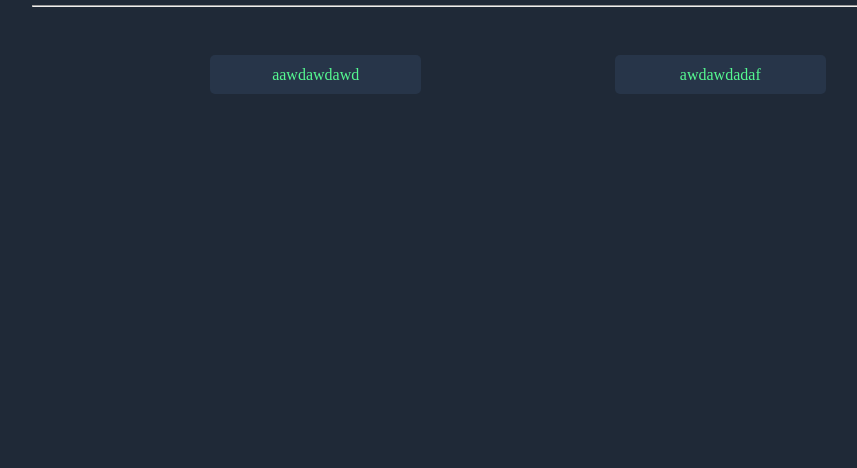
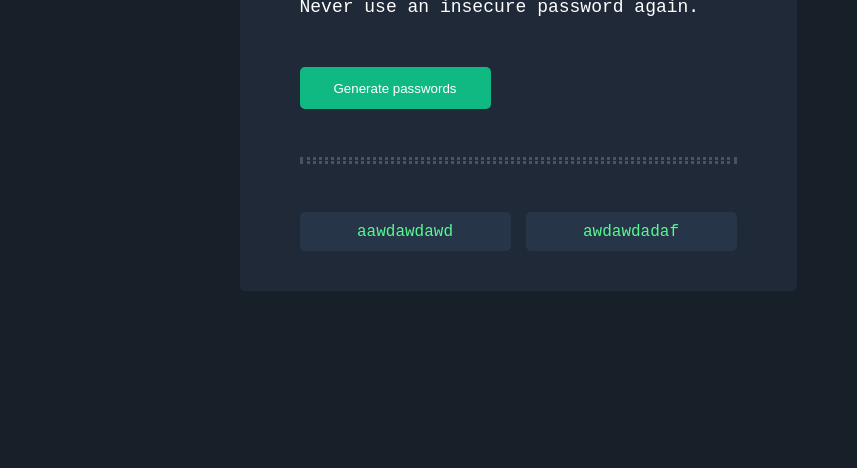
Before and after one commit to InsensitiveAppeal27/Password-Generator, a plain HTML site: page index.html in a window 1280 px wide. Shown: the part 332-800 px from the top of the page, without its empty margins (122-979 px from the left). Drawn offline with Linux system fonts and the light colour scheme.

Commit message:
Update index.css

```diff
--- a/index.css
+++ b/index.css
@@ -1,13 +1,20 @@
 body {
     margin: 0;
-    background-color: #1F2937;
+    background-color: #171f29;
     height: 100vh;
     width: 100%;
+    font-family: 'Courier New', Courier, monospace;
+    display: flex;
+    align-items: center;
+    justify-content: center;
 }
 .main{
-    padding: 60px 12%;
-    max-width: 80%;
+    padding: 40px 60px;
+    max-width: 100%;
+    background-color:#1F2937;
     min-width: 20%;
+    /* border: 1px solid #cccdcf; */
+    border-radius: 5px;
 }
 h1{
     color: white;
@@ -19,7 +26,7 @@ h1{
 }
 p{
     color: white;
-    font-size: 20px;
+    font-size:18px;
 }
 button{
     color: white;
@@ -31,6 +38,9 @@ button{
     margin-top:4vh;
     margin-bottom: 5vh;
     cursor: pointer;
+}
+button:hover{
+    background-color: #0ea170;
 }
 .pass{
     display: flex;
@@ -49,4 +59,17 @@ button{
     justify-content: center;
     align-items: center;
     margin-top: 5vh;
+    cursor: pointer;
 }
+.pass div:hover{
+    color: #9effc2;
+    background-color:#28364b;
+}
+hr{
+    /* font-size: 1px; */
+    height: 1px;
+    /* width: 98%; */
+    background-color: transparent;
+    border: 3px dotted rgba(255, 255, 255, 0.388);
+    opacity: 0.5;
+}
```
